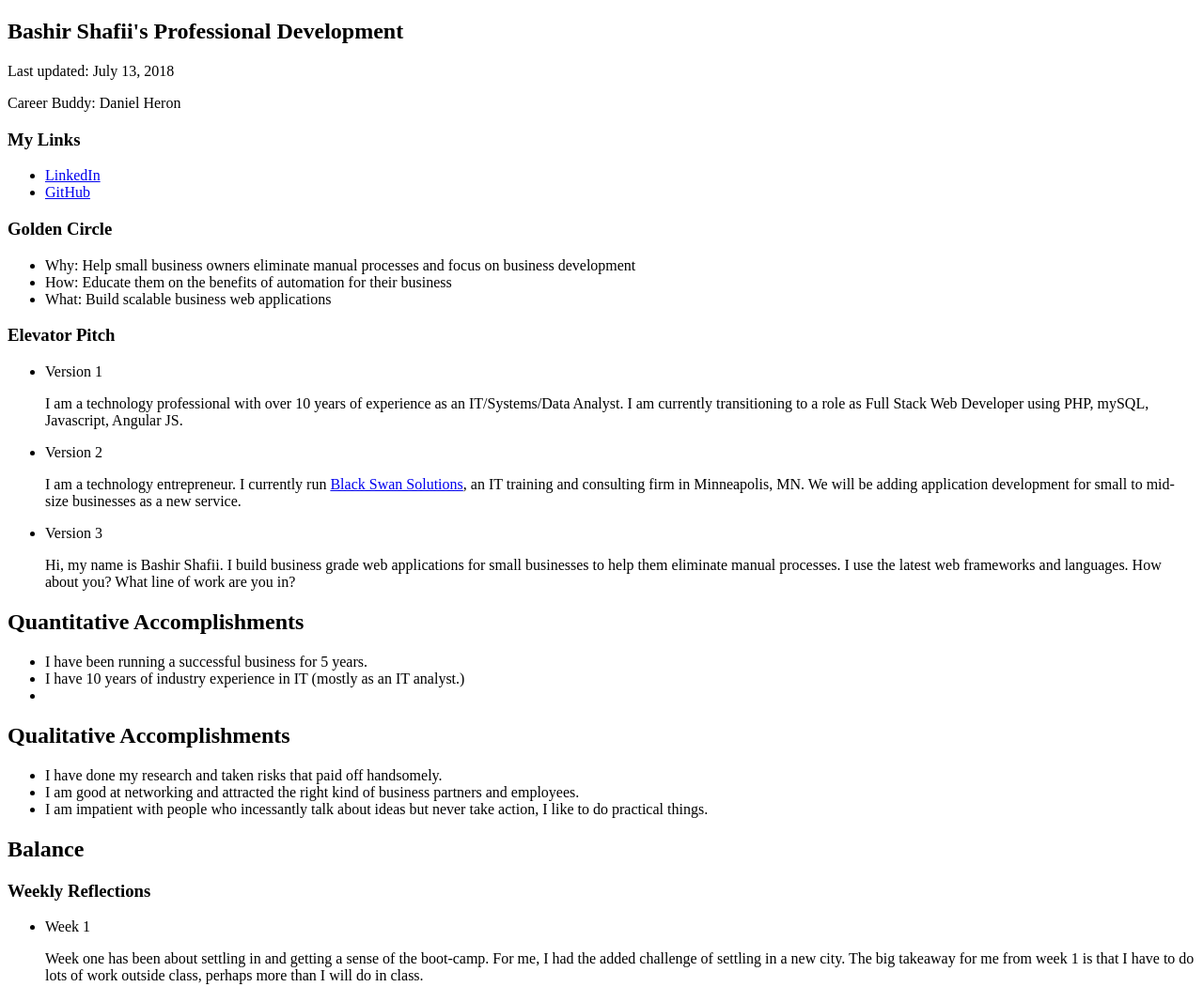
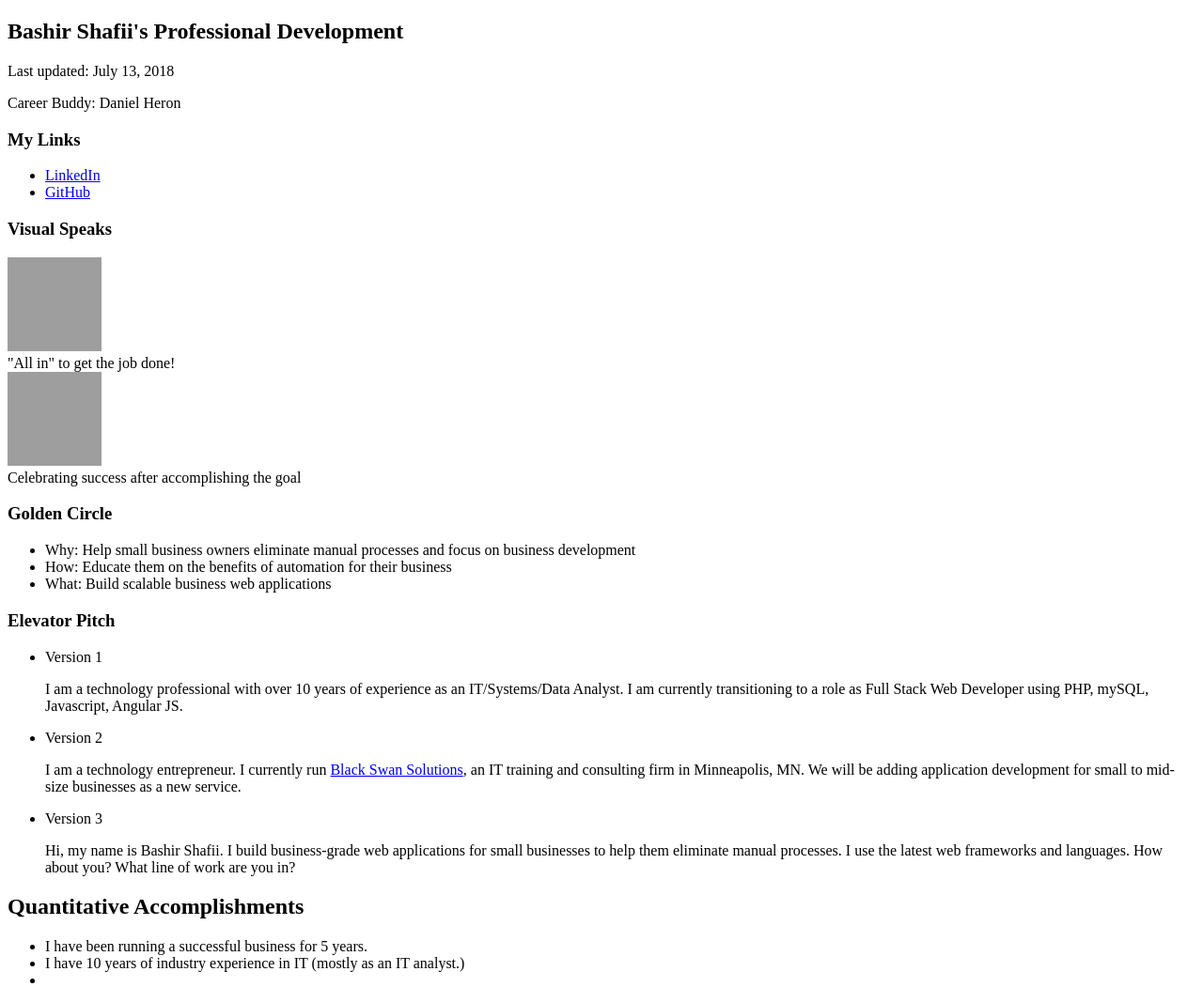
Before and after one commit to bashirshafii/profile, a plain HTML site: page index.html in a window 1280 px wide. Shown: the top 1051 px of the page at 94% size. Drawn offline with Linux system fonts and the light colour scheme; grey boxes are pictures that could not be loaded.

Commit message:
added some photos, updated some sections

```diff
--- a/index.html
+++ b/index.html
@@ -13,7 +13,17 @@
 				<li><a href="https://www.linkedin.com/in/bashirshafii/">LinkedIn</a></li>
 				<li><a href="https://github.com/bashirshafii">GitHub</a></li>
 			</ul>
+		<div>
+	    <h3>Visual Speaks</h3>
 
+			<img src="images/children.jpg" alt="children on a mission" width="100" height="100">
+			<br>
+			<figurecaption>"All in" to get the job done!</figurecaption>
+			<br>
+
+			<img src="images/couple.jpg" alt="couple celebrating" width="100" height="100">
+			<figcaption>Celebrating success after accomplishing the goal</figcaption>
+		</div>
 		<div>
 			<h3>Golden Circle</h3>
 			<ul>
@@ -32,7 +42,7 @@
 			<p>I am a technology entrepreneur. I currently run <a href="https://blackswantech.com/">Black Swan Solutions</a>, an IT training and consulting firm
 			in Minneapolis, MN. We will be adding application development for small to mid-size businesses as a new service. </p>
 		<li>Version 3</li>
-			<p>Hi, my name is Bashir Shafii. I build business grade web applications for small businesses to help them eliminate manual processes. I use the latest web frameworks and languages. How about you? What line of work are you in?</p>
+			<p>Hi, my name is Bashir Shafii. I build business-grade web applications for small businesses to help them eliminate manual processes. I use the latest web frameworks and languages. How about you? What line of work are you in?</p>
 		</ul>
 		<div>
 			<h2>Quantitative Accomplishments</h2>
```
Also changed, not shown: 2 other files.
